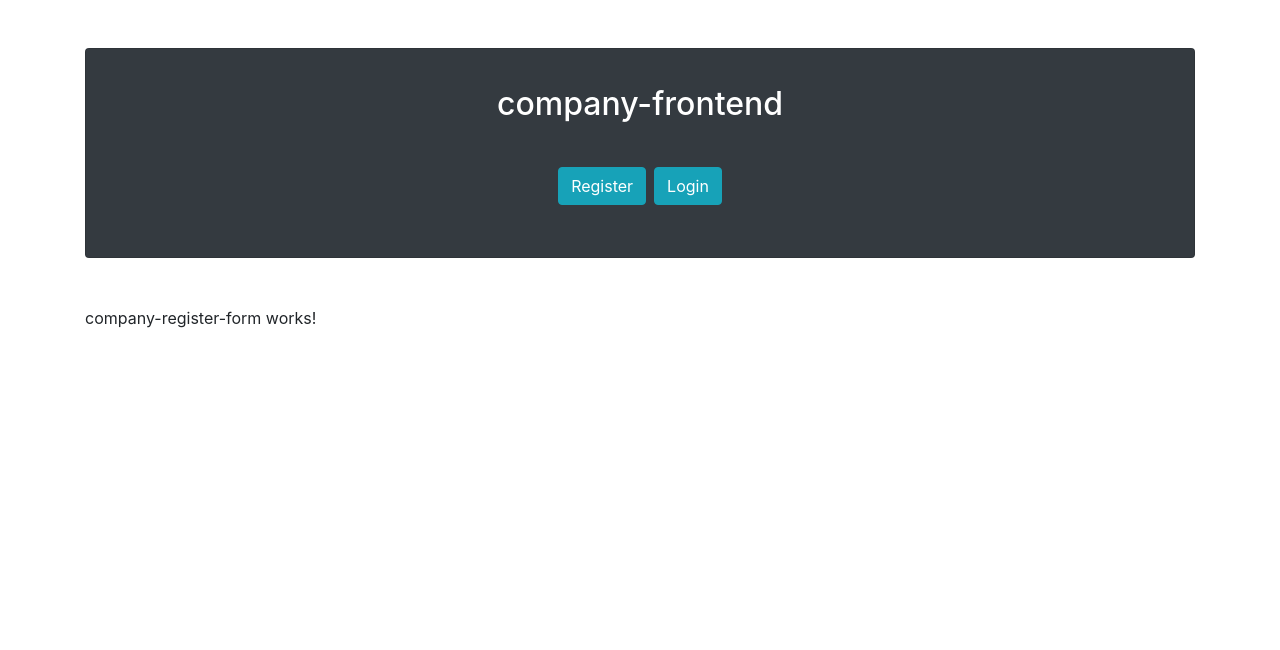
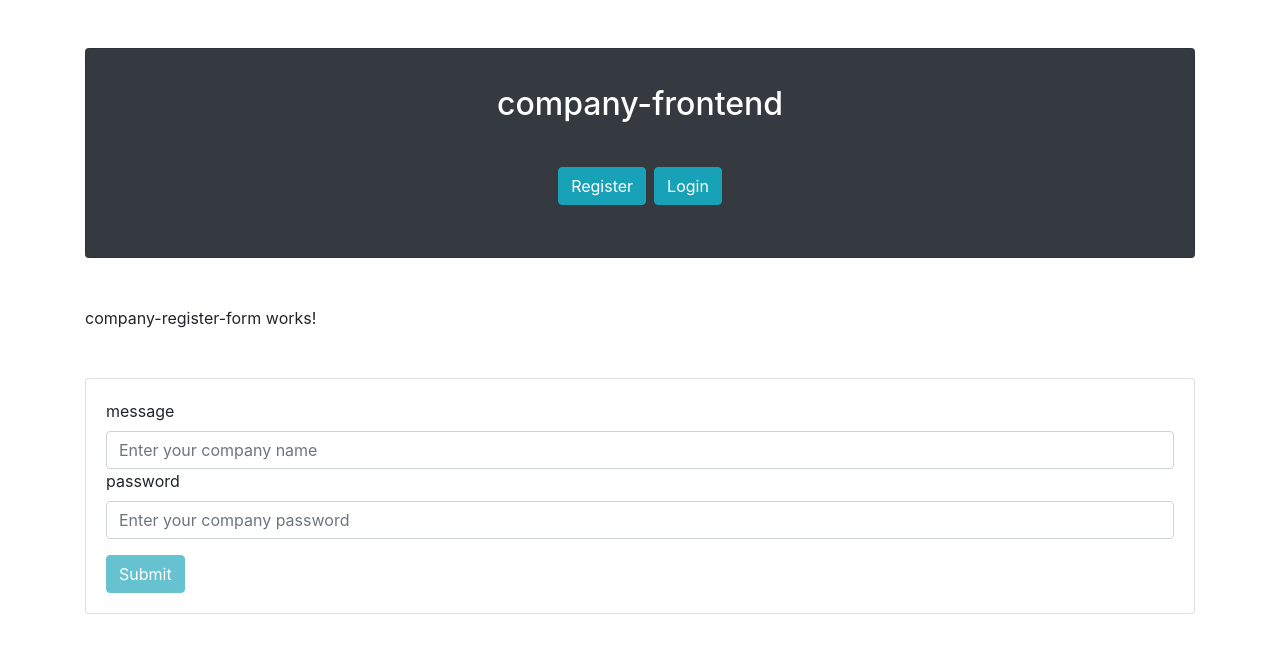
Before and after one commit to ahmedredabs/company-frontend, an Angular app: page /register in a window 1280 px wide. Shown: the top 650 px of the page. Built offline with nearby package versions, Linux system fonts and the light colour scheme.

Commit message:
Company Register Almost DONE Woula la dim

```diff
--- a/src/app/company-register-form/company-register-form.component.html
+++ b/src/app/company-register-form/company-register-form.component.html
@@ -1 +1,16 @@
 <p>company-register-form works!</p>
+<div class="card my-5">
+  <div class="card-body">
+    <form (ngSubmit)="onSubmit()" #companyRegisterForm="ngForm">
+      <div class="form-group">
+        <label for="name">message</label>
+        <input type="text" [(ngModel)]="company.name" class="form-control" id="name" message="name"
+               placeholder="Enter your company name" name="name" required #name="ngModel">
+        <label for="password">password</label>
+        <input type="password" [(ngModel)]="company.password" class="form-control" id="password" message="password"
+               placeholder="Enter your company password" name="password" required #password="ngModel">
+      </div>
+      <button type="submit" [disabled]="!companyRegisterForm.form.valid" class="btn btn-info">Submit</button>
+    </form>
+  </div>
+</div>
--- a/src/app/company-register-form/company-register-form.component.ts
+++ b/src/app/company-register-form/company-register-form.component.ts
@@ -1,15 +1,31 @@
 import { Component, OnInit } from '@angular/core';
+import {ActivatedRoute, Router} from '@angular/router';
+import {CompanyRegisterService} from '../../services/company-register.service';
+import {Company} from '../../model/company';
 
 @Component({
   selector: 'app-company-register-form',
   templateUrl: './company-register-form.component.html',
   styleUrls: ['./company-register-form.component.sass']
 })
-export class CompanyRegisterFormComponent implements OnInit {
+export class CompanyRegisterFormComponent {
 
-  constructor() { }
+  company: Company;
 
-  ngOnInit(): void {
+  constructor(
+    private route: ActivatedRoute,
+    private router: Router,
+    private companyRegisterService: CompanyRegisterService
+  ) {
+    this.company = new Company();
+  }
+
+  onSubmit(){
+    this.companyRegisterService.save(this.company).subscribe(result => this.goToHome());
+  }
+
+  goToHome(){
+    this.router.navigate(['/']);
   }
 
 }
--- a/src/services/company-register.service.ts
+++ b/src/services/company-register.service.ts
@@ -1,9 +1,18 @@
 import { Injectable } from '@angular/core';
+import {HttpClient} from '@angular/common/http';
+import {Company} from '../model/company';
 
-@Injectable({
-  providedIn: 'root'
-})
+@Injectable()
 export class CompanyRegisterService {
 
-  constructor() { }
+  private companyRegisterUrl: string;
+
+  constructor(private http: HttpClient) {
+    this.companyRegisterUrl = 'http://localhost:8080/company/register';
+  }
+
+  public save(company: Company){
+    return this.http.post<Company>(this.companyRegisterUrl, company);
+  }
+
 }
--- a/tslint.json
+++ b/tslint.json
@@ -84,7 +84,7 @@
       }
     },
     "typedef": [
-      true,
+      false,
       "call-signature"
     ],
     "typedef-whitespace": {
```
Also changed, not shown: src/app/app.module.ts (+10 -5 lines).
